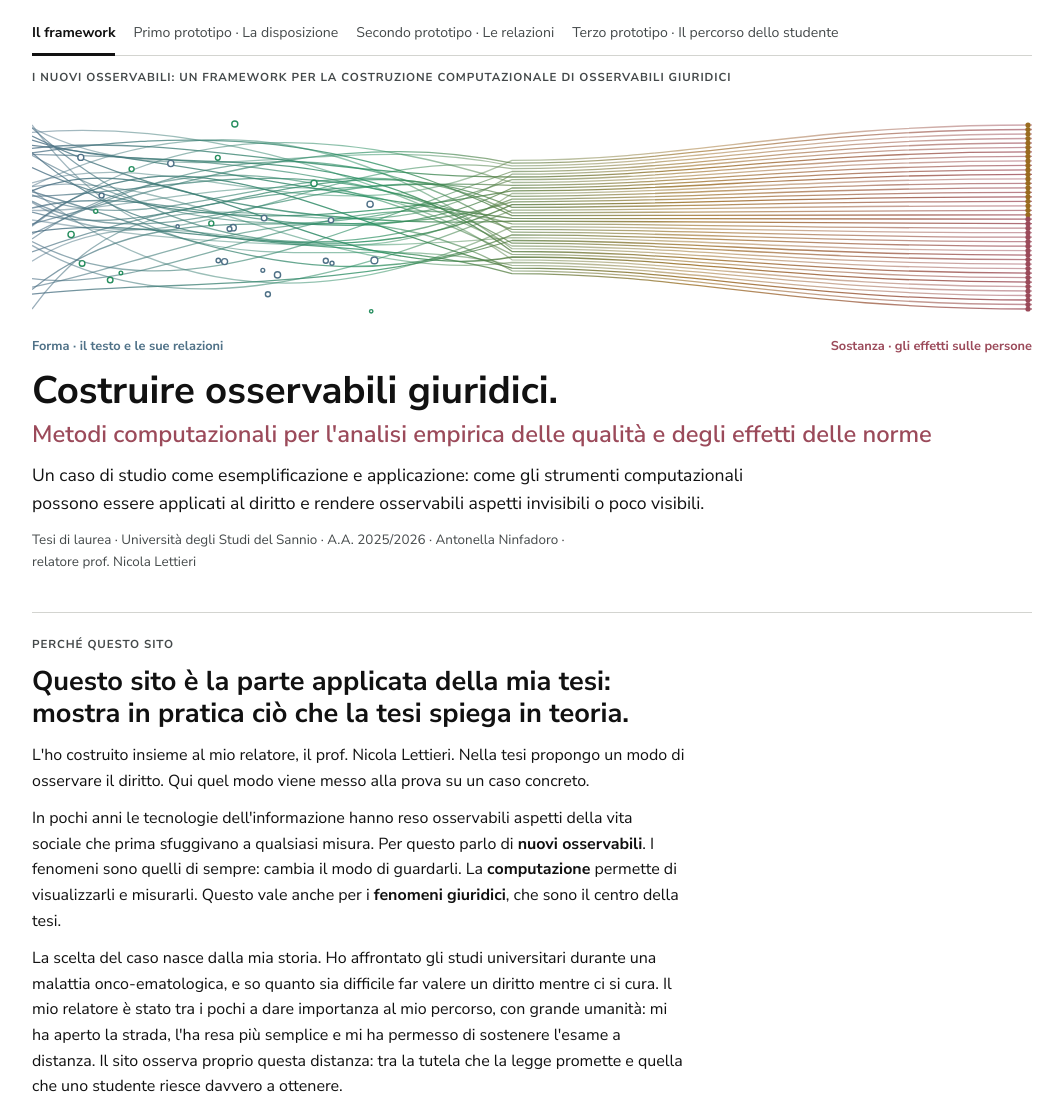
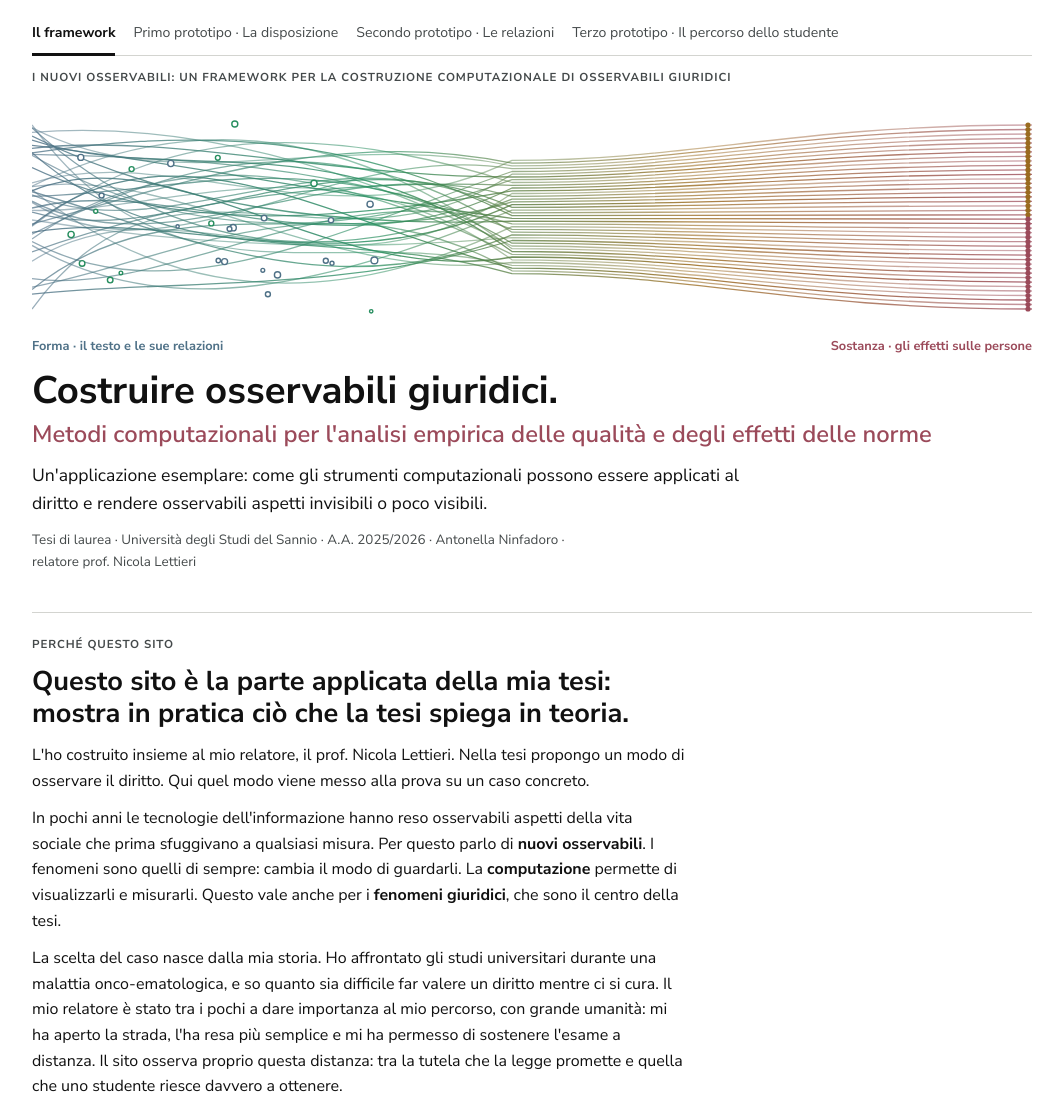
Before and after one commit to antonellaninfadoro/Nuovi-osservabili-art-16, a plain HTML site: page index.html in a window 1280 px wide. Shown: the top 1100 px of the page, without its empty margins (108-1171 px from the left). Drawn offline with Linux system fonts and the light colour scheme.

Commit message:
Framework: sottotitolo "Un'applicazione esemplare"
Co-Authored-By: Claude Opus 5.5 <noreply@anthropic.com>
Claude-Session: https://claude.ai/code/session_013d5qVepvE1LVoQDoq7xSrB

```diff
--- a/index.html
+++ b/index.html
@@ -26,7 +26,7 @@
     <figcaption><span class="e-forma">Forma · il testo e le sue relazioni</span><span class="e-sost">Sostanza · gli effetti sulle persone</span></figcaption>
   </figure>
   <h1>Costruire osservabili giuridici. <span class="h1-sotto">Metodi computazionali per l'analisi empirica delle qualità e degli effetti delle norme</span></h1>
-  <p class="sottotitolo">Un caso di studio come esemplificazione e applicazione: come gli strumenti computazionali possono essere applicati al diritto e rendere osservabili aspetti invisibili o poco visibili.</p>
+  <p class="sottotitolo">Un'applicazione esemplare: come gli strumenti computazionali possono essere applicati al diritto e rendere osservabili aspetti invisibili o poco visibili.</p>
   <p class="nota">Tesi di laurea · Università degli Studi del Sannio · A.A. 2025/2026 · Antonella Ninfadoro · relatore prof. Nicola Lettieri</p>
 </header>
 
```
